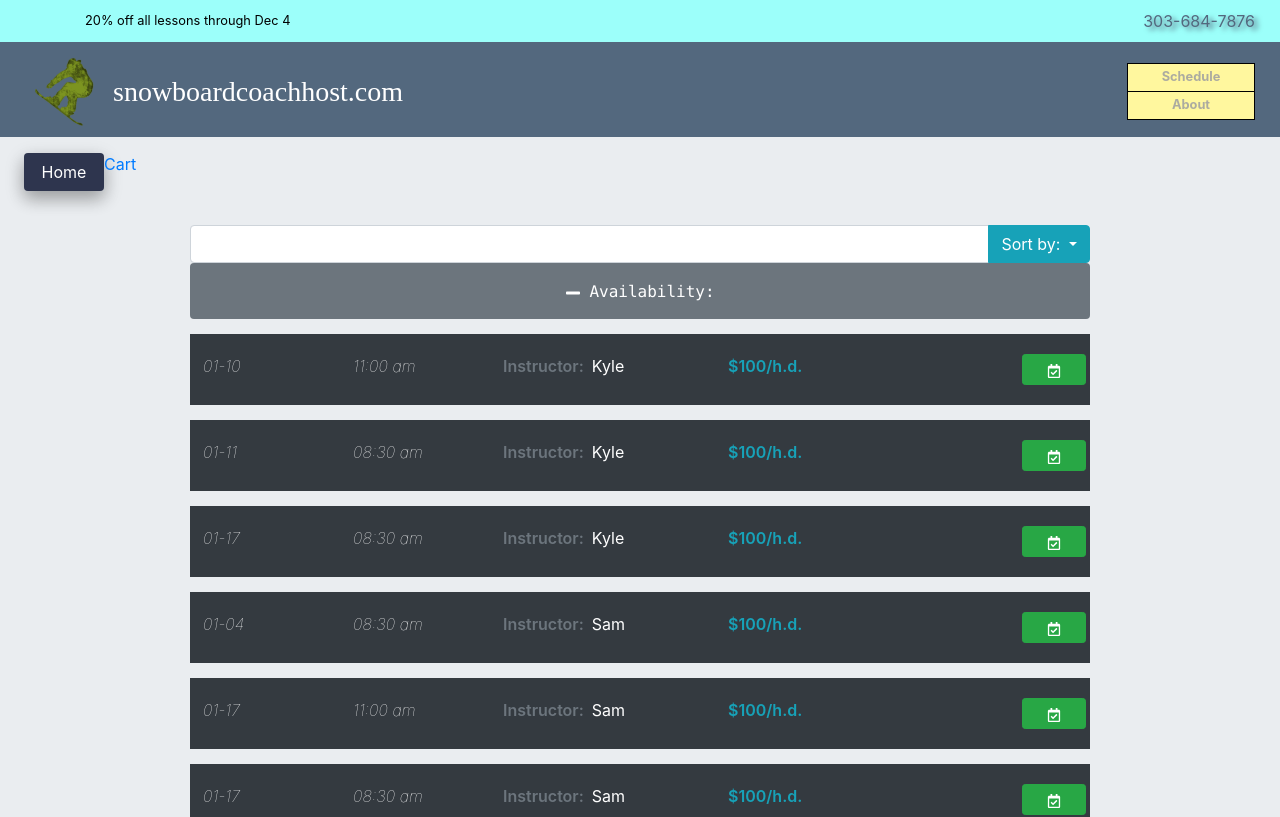
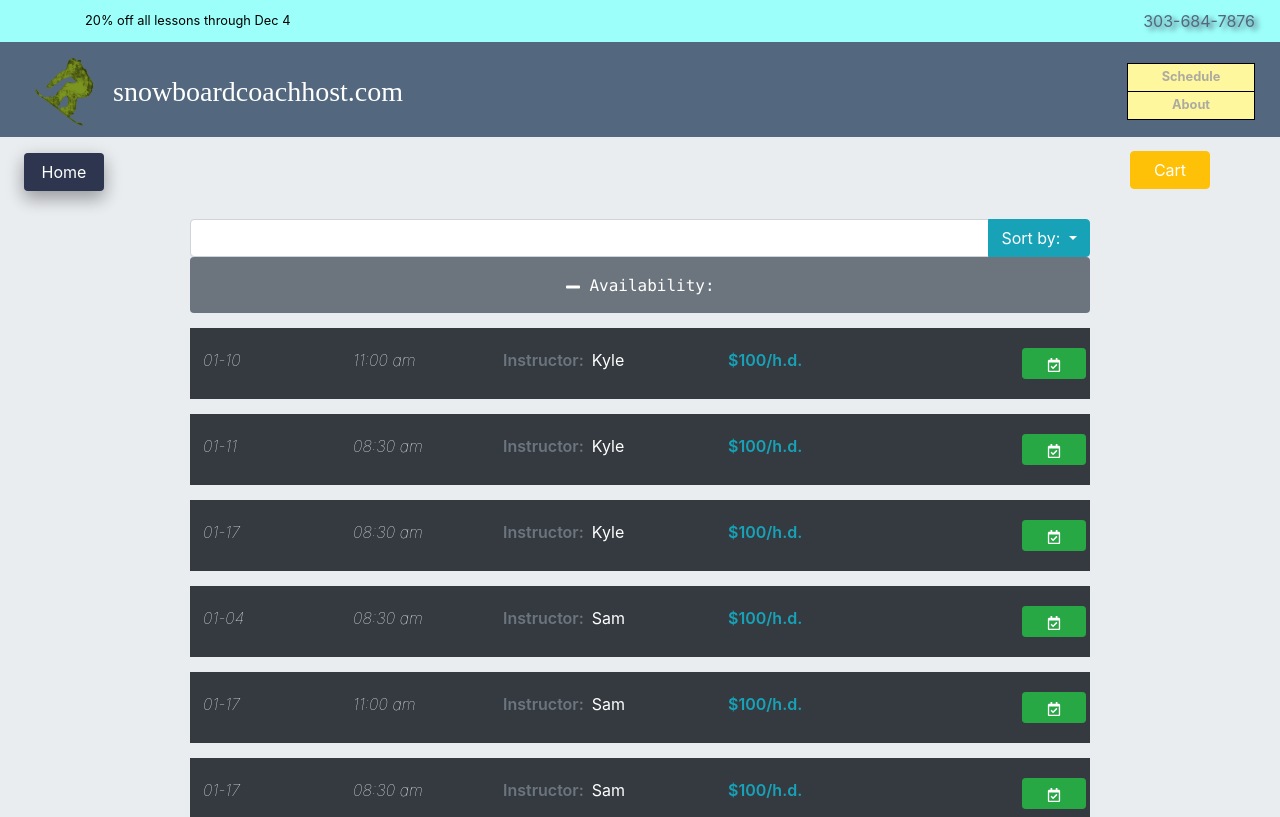
Before and after one commit to hicksey-makes/ski-lessons-snowV2, a React (Create React App) app: page /schedule in a window 1280 px wide. Shown: the top 817 px of the page. Built offline with nearby package versions, Linux system fonts and the light colour scheme; a web font is replaced by a local one.

Commit message:
add cart btn to Schedule comp

```diff
--- a/src/components/App.js
+++ b/src/components/App.js
@@ -14,7 +14,7 @@ export default function App() {
             <Route className="backdrop" exact path="/">
             <div className="img-snow">
             <div className="d-block ml-auto" style={{width: 150 + "px"}}>
-              <Link className="btn btn-warning mt-2 px-4 text-white" role="button" to="/cart/">Cart</Link>
+              <Link className="btn btn-warning mt-3 px-4 text-white" role="button" to="/cart/">Cart</Link>
             </div>
 
               <div className="d-flex justify-content-center grow">
--- a/src/components/Reserve/Schedule.js
+++ b/src/components/Reserve/Schedule.js
@@ -147,7 +147,9 @@ class Schedule extends Component {
 
    return (<>
      <Link className="btn blendin mb-1 mt-3 ml-4" style={{width: 80 + "px"}}  to="/">Home</Link>
-     <Link classname="btn blendin mb-1 mt-3 mr-4" style={{width: 80 + "px"}} to="/cart/">Cart</Link>
+     <div className="d-block ml-auto mt-n5" style={{width: 150 + "px"}}>
+        <Link className="btn btn-warning text-white mt-1" style={{width: 80 + "px"}} to="/cart/">Cart</Link>
+     </div>
       <main className="" id="  ">
         <div className="container">
           <div className="row">
```
